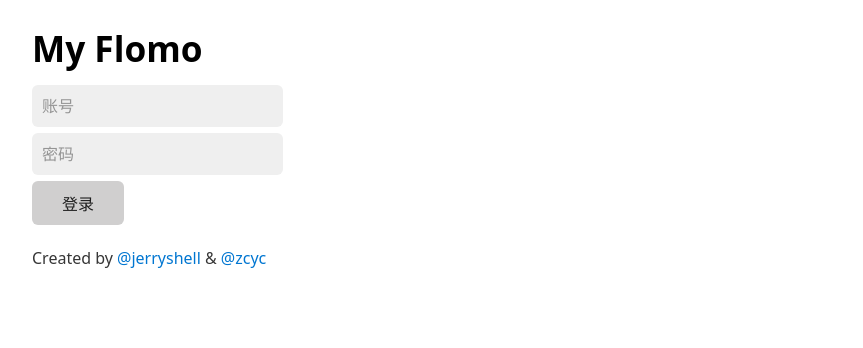
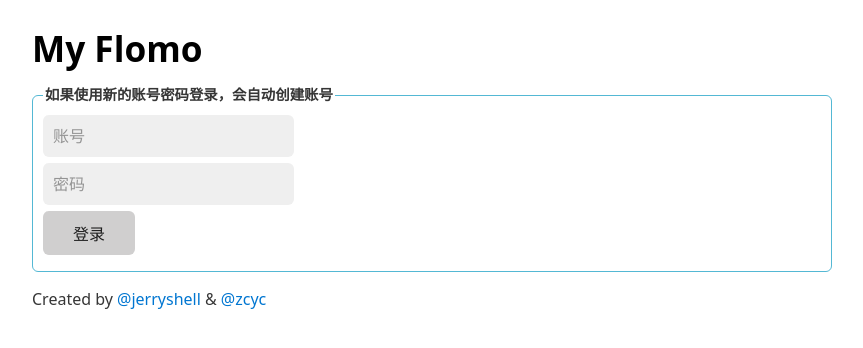
Before and after one commit to jerryshell/my-flomo-web, a React (Vite) app: page / in a window 1280 px wide. Shown: the top 348 px of the page, without its empty margins (208-1071 px from the left). Built offline with nearby package versions, Linux system fonts and the light colour scheme; no server answers.

Commit message:
登录页面添加账号创建机制说明

```diff
--- a/src/compoments/LoginPlane.jsx
+++ b/src/compoments/LoginPlane.jsx
@@ -26,7 +26,8 @@
             })
     }
     return (
-        <>
+        <fieldset>
+            <legend>如果使用新的账号密码登录，会自动创建账号</legend>
             <input
                 type="text"
                 placeholder="账号"
@@ -40,7 +41,7 @@
                 onChange={(e) => setPassword(e.target.value)}
             />
             <button onClick={handleLoginClick}>登录</button>
-        </>
+        </fieldset>
     )
 }
 
```
